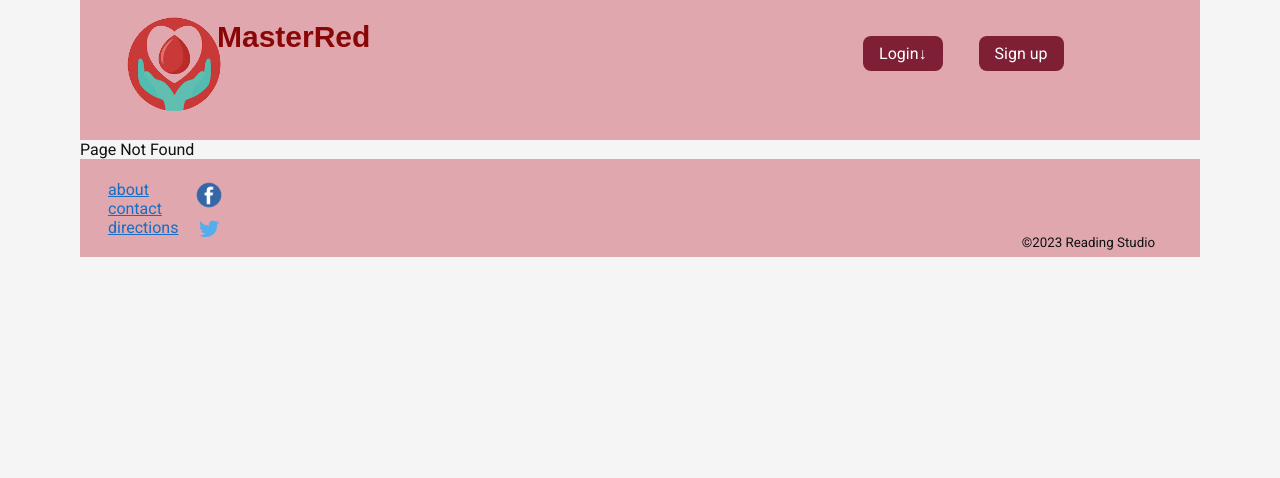
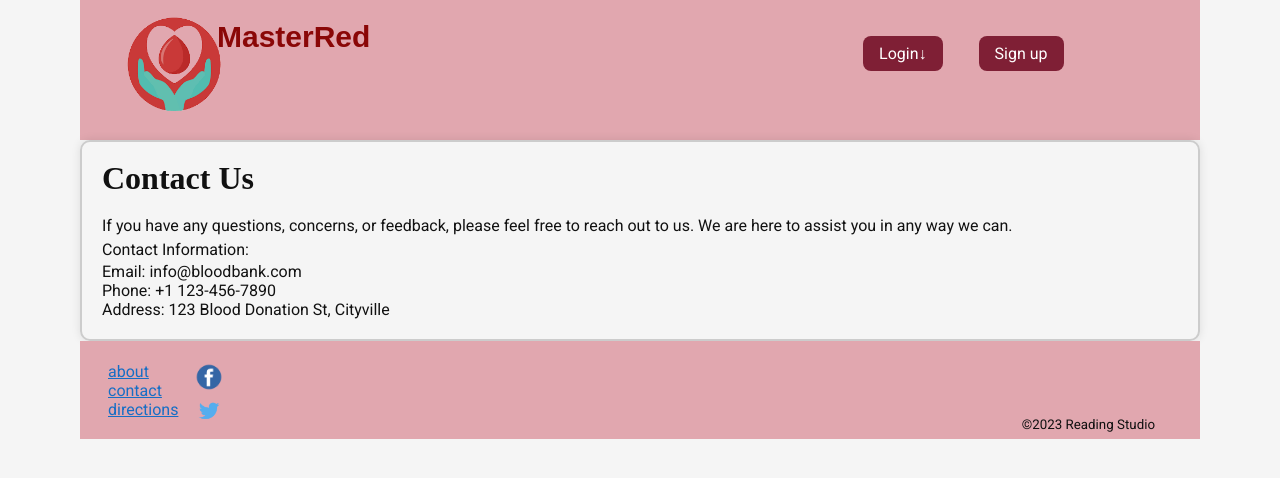
Before and after one commit to adityakavuluri/bbms, a React (Create React App) app in the folder client/: page /BloodBankManagementSystem/contactUs in a window 1280 px wide. Before the commit this address had no page. Shown: the top 478 px of the page. Built offline with nearby package versions, Linux system fonts and the light colour scheme; a web font is replaced by a local one.

Commit message:
submit user dashboard

```diff
--- a/client/src/App.tsx
+++ b/client/src/App.tsx
@@ -12,6 +12,9 @@ import {
 } from "react-router-dom"
 import React from "react";
 import UserLogin from "./components/UserLogin";
+import ContactUs from "./components/ContactUs";
+import AboutUs from "./components/AboutUs";
+import UserDashboard from "./components/UserDashboard";
 
 
 
@@ -25,6 +28,9 @@ function App() {
           {/*<Route path="/categories" element={<CategoryBookList />} />*/}
             <Route path="/adminLogin" element={<AdminLogin />} />
             <Route path="/userLogin" element={<UserLogin />} />
+            <Route path="/userDashboard" element={<UserDashboard />} />
+            <Route path="/aboutUs" element={<AboutUs />} />
+            <Route path="/contactUs" element={<ContactUs />} />
           <Route path="*" element={<div>Page Not Found</div>} />
         </Routes>
 
--- /dev/null
+++ b/client/src/assets/css/AboutUs.css
@@ -0,0 +1,24 @@
+/* AboutUs.css */
+.about-us-container {
+    text-align: center;
+    max-width: 800px;
+    margin: 0 auto;
+    padding: 20px;
+    margin-bottom: 100px;
+    color: #ad0f0f;
+}
+#heading{
+    margin-bottom: 20px;
+    font-weight: bold;
+}
+
+.image-container {
+    margin-bottom: 30px;
+    margin-left: 180px;
+}
+
+.blood-bank-image {
+    width: 100%;
+    max-width: 400px; /* Adjust the maximum width as needed */
+    border-radius: 8px; /* Optional: Add a border radius for a rounded appearance */
+}
--- /dev/null
+++ b/client/src/assets/css/ContactUs.css
@@ -0,0 +1,34 @@
+/* ContactUs.css */
+.contact-us-container {
+    text-align: center;
+    max-width: 800px;
+    margin: 0 auto;
+    padding: 20px;
+    color: #333; /* Text color */
+    margin-bottom: 500px;
+}
+#heading{
+    margin-bottom: 30px;
+}
+#contactinfo{
+    font-weight: bold;
+    margin-bottom: 120px;
+}
+
+.contact-us-container h1 {
+    color: #ad0f0f; /* Heading color */
+    margin-bottom: 30px;
+    font-weight: bold;
+}
+
+.contact-us-container ul {
+    list-style-type: none;
+    padding: 0;
+
+
+}
+
+.contact-us-container li {
+    margin-bottom: 20px;
+    font-weight: bold;
+}
--- /dev/null
+++ b/client/src/assets/css/UserDashboard.css
@@ -0,0 +1,14 @@
+#userdasfbtm{
+    border: none;
+    border-radius: 8px;
+    margin-left: 100px;
+    margin-top: 200px;
+    width: 150px; /* Set your desired width */
+    height: 100px; /* Set your desired height */
+    font-size: 16px;
+}
+
+#title{
+    text-align: center; /* Horizontally center the text */
+    margin-top: 25px;
+}
--- /dev/null
+++ b/client/src/components/AboutUs.tsx
@@ -0,0 +1,26 @@
+// AboutUs.js
+import React from 'react';
+import '../assets/css/AboutUs.css';
+
+const AboutUs = () => {
+    // const bloodBankImage = 'public/aboutUs.jpg';
+    const bloodBankImage = 'https://encrypted-tbn0.gstatic.com/images?q=tbn:ANd9GcRSu8c--WMamOrcqqdvq3CmOba21R_Z-sa8aQ&usqp=CAU'; // Update the image path
+
+    return (
+        <div className="about-us-container">
+            <div className="image-container">
+                <img src={bloodBankImage} alt="Blood Bank" className="blood-bank-image" />
+            </div>
+            <h1 id = "heading">About Us</h1>
+            <p>
+                Welcome to our Blood Bank Management System, where our commitment is to play a vital role in preserving and enhancing the health of our community. Founded with a vision to make a meaningful difference, our blood bank strives to bridge the gap between donors and those in need, creating a network of support that revolves around the essence of life—blood donation.
+            </p>
+            <p>
+                Our mission is deeply rooted in the belief that every drop of blood donated has the potential to save a life. We take pride in our role as facilitators of this life-saving process, ensuring that blood is readily available to meet the medical needs of individuals across our community. Through our relentless efforts, we aim to cultivate a culture of compassion, generosity, and community well-being.
+            </p>
+            {/* ... (rest of the content) */}
+        </div>
+    );
+};
+
+export default AboutUs;
--- a/client/src/components/AppFooter.tsx
+++ b/client/src/components/AppFooter.tsx
@@ -7,8 +7,8 @@ function AppFooter(){
 return(
   <footer id="footerHeight" className="container">
     <section className="links">
-      <Link to="/">about</Link>
-      <Link to="/">contact</Link>
+      <Link to="/aboutUs">about</Link>
+      <Link to="/contactUs">contact</Link>
       <Link to="/">directions</Link>
     </section>
     <section className="social-media-icons">
--- /dev/null
+++ b/client/src/components/ContactUs.tsx
@@ -0,0 +1,39 @@
+// ContactUs.js
+
+import React from 'react';
+
+const ContactUs = () => {
+    return (
+        <div style={styles.contactUsFrame}>
+            <div style={styles.contactUsContainer}>
+                <h1 id="heading">Contact Us</h1>
+                <p>
+                    If you have any questions, concerns, or feedback, please feel free to reach out to us. We are here to assist you in any way we can.
+                </p>
+                <p id="contactinfo">
+                    Contact Information:
+                </p>
+                <ul>
+                    <li>Email: info@bloodbank.com</li>
+                    <li>Phone: +1 123-456-7890</li>
+                    <li>Address: 123 Blood Donation St, Cityville</li>
+                </ul>
+                {/* You can add a form for users to submit inquiries */}
+            </div>
+        </div>
+    );
+};
+
+const styles = {
+    contactUsFrame: {
+        border: '2px solid #ccc',
+        padding: '20px',
+        borderRadius: '10px',
+        boxShadow: '0 0 10px rgba(0, 0, 0, 0.1)',
+    },
+    contactUsContainer: {
+        // Add styles for the content container
+    },
+};
+
+export default ContactUs;
--- /dev/null
+++ b/client/src/components/UserDashboard.tsx
@@ -0,0 +1,57 @@
+import React, { useState } from 'react';
+import '../assets/css/UserDashboard.css';
+
+const UserDashboard = () => {
+    const [bloodAvailability, setBloodAvailability] = useState<null | string>(null);
+
+    const handleBookAppointment = () => {
+        // Implement appointment booking logic
+        console.log('Book Appointment button clicked');
+    };
+
+    const handleUpcomingAppointments = () => {
+        // Implement logic to fetch and display upcoming appointments
+        console.log('Upcoming Appointments button clicked');
+    };
+
+    const handleCheckAvailability = () => {
+        // Implement blood availability check logic
+        // For example, you might make an API call to fetch the availability
+        // and update the state to display the information
+        setBloodAvailability('Available');
+    };
+
+    const handleDonationHistory = () => {
+        // Implement donation history logic
+        console.log('Donation History button clicked');
+    };
+
+    const backgroundImageStyle = {
+        backgroundImage: 'url("/images/userDashboard/bloodDonation.jpg")',
+        backgroundSize: 'cover',
+        backgroundPosition: 'center',
+        height: '100vh',
+    };
+
+    return (
+        <div>
+            <h1 id="title">User Dashboard</h1>
+            <button id="userdasfbtm" className="button" onClick={handleBookAppointment}>
+                Book Appointment
+            </button>
+            <button id="userdasfbtm" className="button" onClick={handleUpcomingAppointments}>
+                Upcoming Appointments
+            </button>
+            <button id="userdasfbtm" className="button" onClick={handleCheckAvailability}>
+                Blood Availability
+            </button>
+            <button id="userdasfbtm" className="button" onClick={handleDonationHistory}>
+                Donation History
+            </button>
+
+            <div style={backgroundImageStyle}></div>
+        </div>
+    );
+};
+
+export default UserDashboard;
--- a/client/src/components/UserLogin.tsx
+++ b/client/src/components/UserLogin.tsx
@@ -1,5 +1,6 @@
 import '../assets/css/login.css'
 import React, { useState } from 'react';
+import {Link} from "react-router-dom";
 
 function UserLogin() {
     const [username, setUsername] = useState('');
@@ -46,9 +47,10 @@ function UserLogin() {
                     style={{ borderColor: '#ad0f0f', borderRadius: '6px' }}
                 />
             </div>
+            <Link to="/userDashboard">
             <button className="button" onClick={handleLogin} style={{  borderRadius: '8px' }}>
                 Login
-            </button>
+            </button></Link>
             <div className="forgot-password">
                 <a href="#" onClick={handleForgotPassword}>
                     Forgot Password?
```
